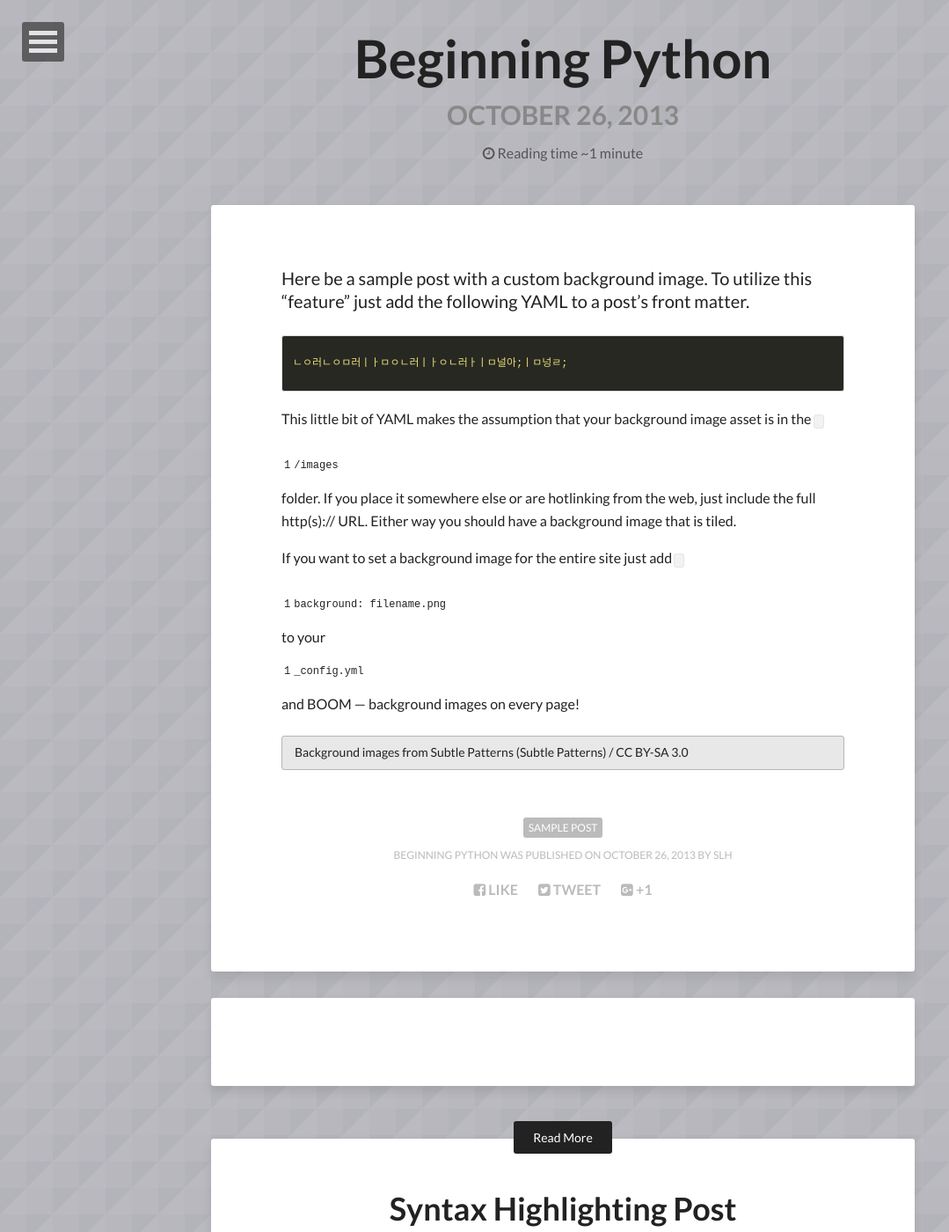
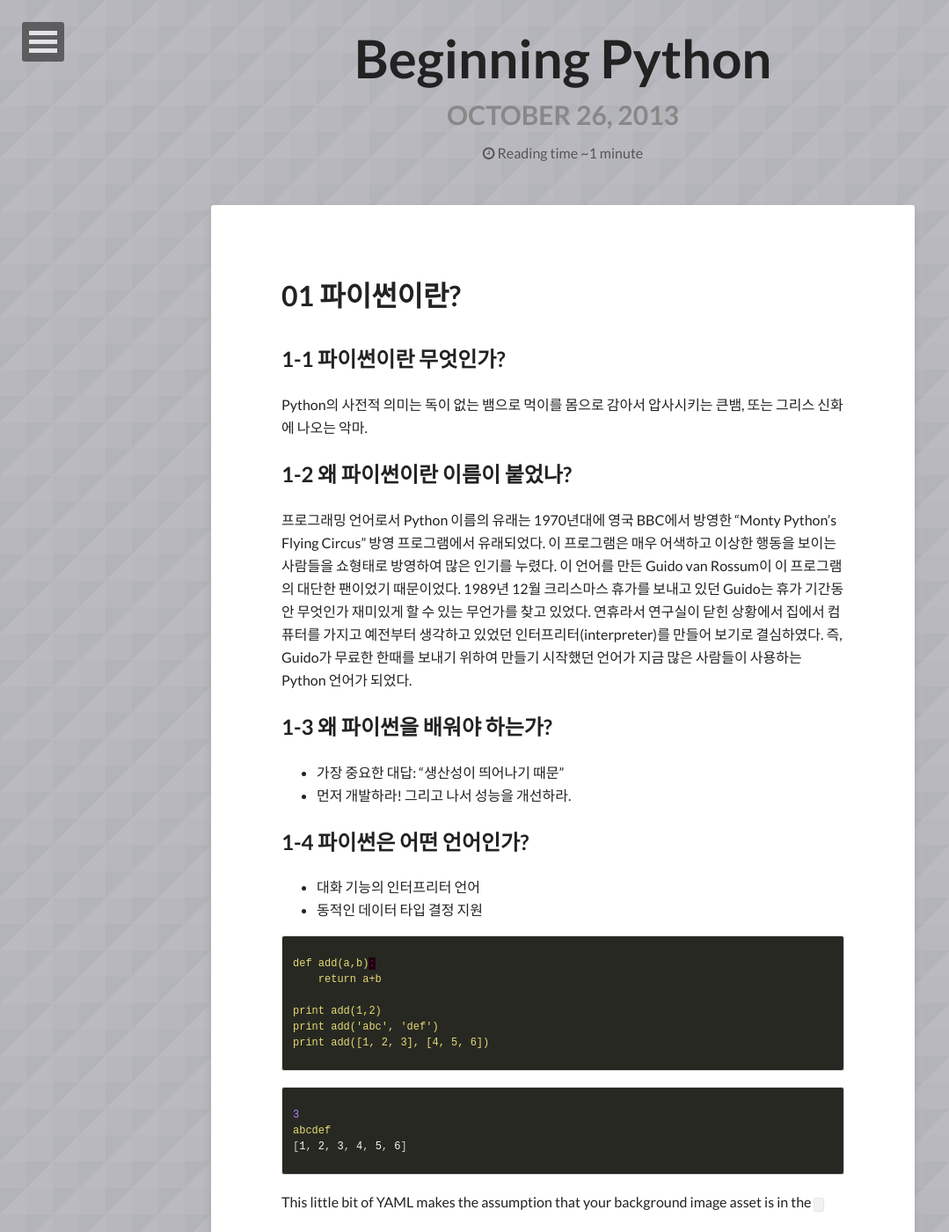
Before and after one commit to geoncheollee/geonblog, a Jekyll site: the page built from _posts/2013-10-26-background-image.md, in a window 1280 px wide and 1400 px high. Shown: the whole window at 88% size, without its empty margins (0-1079 px from the left). Built offline with Jekyll 4.4.1, drawn with Linux system fonts in a browser that asks for light colours; nearby versions of some CDN libraries; comment, search, counter and statistics services are not loaded.

Commit message:
Update 2013-10-26-background-image.md

```diff
--- a/_posts/2013-10-26-background-image.md
+++ b/_posts/2013-10-26-background-image.md
@@ -9,10 +9,39 @@
 share: true
 ---
 
-Here be a sample post with a custom background image. To utilize this "feature" just add the following YAML to a post's front matter.
+# 01 파이썬이란?
+
+## 1-1 파이썬이란 무엇인가?
+Python의 사전적 의미는 독이 없는 뱀으로 먹이를 몸으로 감아서 압사시키는 큰뱀, 또는 그리스 신화에 나오는 악마.
+
+## 1-2 왜 파이썬이란 이름이 붙었나?
+프로그래밍 언어로서 Python 이름의 유래는 1970년대에 영국 BBC에서 방영한 "Monty Python's Flying Circus" 방영 프로그램에서 유래되었다. 이 프로그램은 매우 어색하고 이상한 행동을 보이는 사람들을 쇼형태로 방영하여 많은 인기를 누렸다.
+이 언어를 만든 Guido van Rossum이 이 프로그램의 대단한 팬이었기 때문이었다.
+1989년 12월 크리스마스 휴가를 보내고 있던 Guido는 휴가 기간동안 무엇인가 재미있게 할 수 있는 무언가를 찾고 있었다.
+연휴라서 연구실이 닫힌 상황에서 집에서 컴퓨터를 가지고 예전부터 생각하고 있었던 인터프리터(interpreter)를 만들어 보기로 결심하였다.
+즉, Guido가 무료한 한때를 보내기 위하여 만들기 시작했던 언어가 지금 많은 사람들이 사용하는 Python 언어가 되었다.
+
+## 1-3 왜 파이썬을 배워야 하는가?
+- 가장 중요한 대답: "생산성이 띄어나기 때문"
+- 먼저 개발하라! 그리고 나서 성능을 개선하라.
+
+## 1-4 파이썬은 어떤 언어인가?
+- 대화 기능의 인터프리터 언어
+- 동적인 데이터 타입 결정 지원
 
 {% highlight yaml %}
-ㄴㅇ러ㄴㅇㅁ러ㅣㅏㅁㅇㄴ러ㅣㅏㅇㄴ러ㅏㅣㅁ널아;ㅣㅁ넝ㄹ;
+def add(a,b):
+    return a+b
+
+print add(1,2)
+print add('abc', 'def')
+print add([1, 2, 3], [4, 5, 6])
+{% endhighlight %}
+
+{% highlight yaml %}
+3
+abcdef
+[1, 2, 3, 4, 5, 6]
 {% endhighlight %}
 
 This little bit of YAML makes the assumption that your background image asset is in the `/images` folder. If you place it somewhere else or are hotlinking from the web, just include the full http(s):// URL. Either way you should have a background image that is tiled.
```
